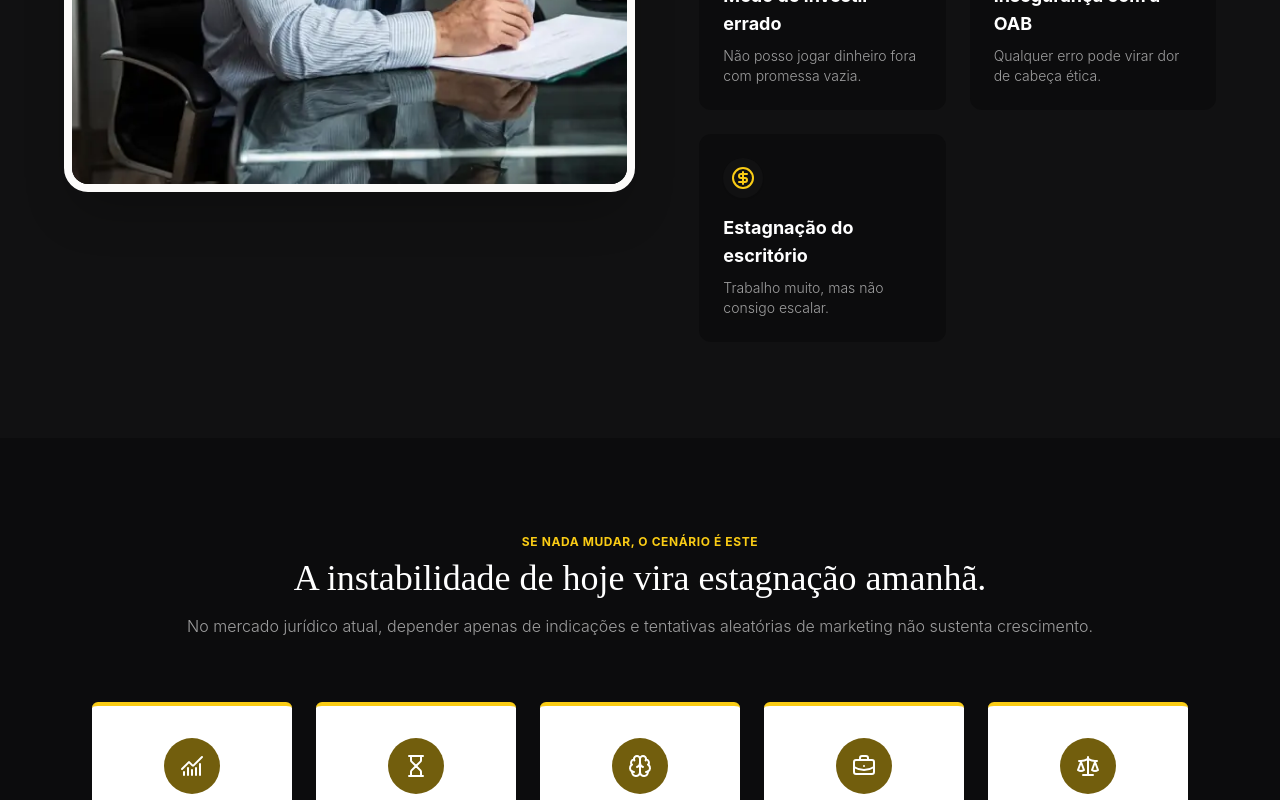
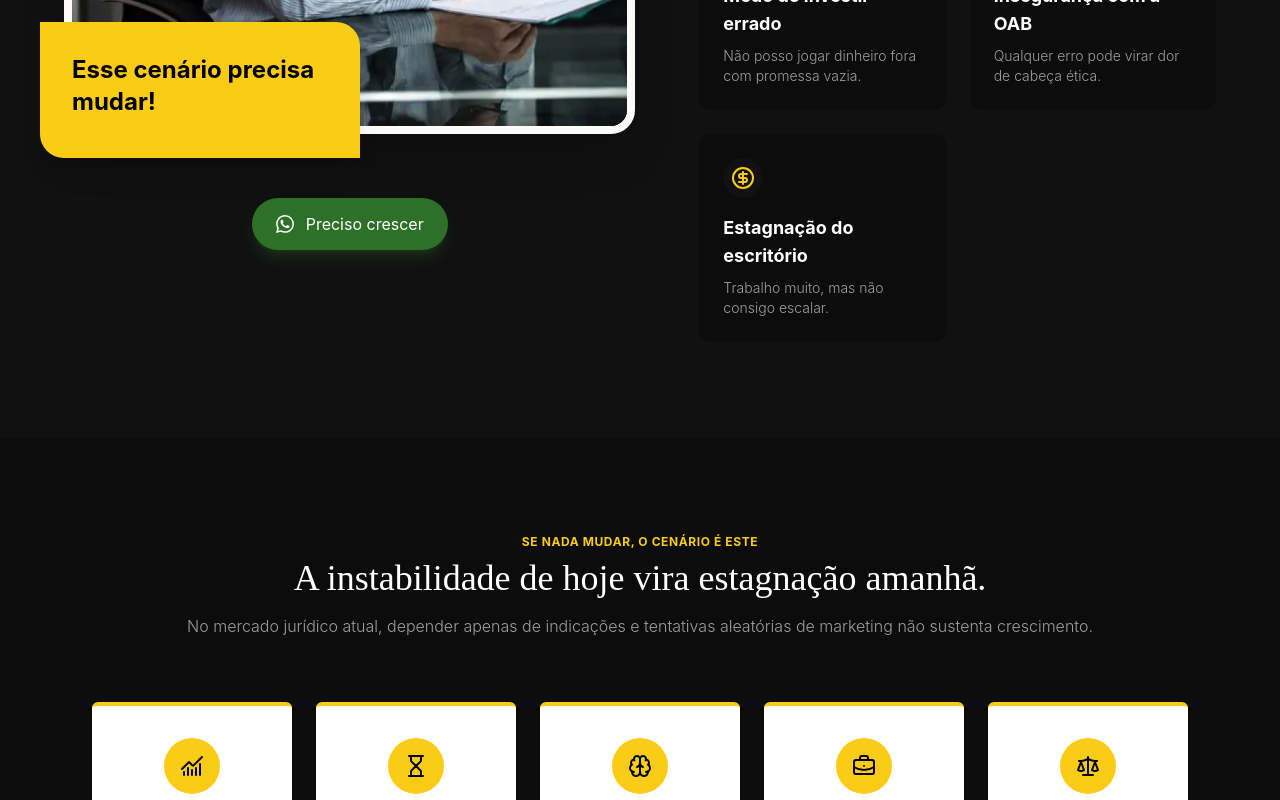
Before and after one commit to Paper-Street-Softwares/LPS-Paper-Street, a React (Vite) app: page / in a window 1280 px wide. Shown: the part 1640-2440 px from the top of the page. Built offline with nearby package versions, Linux system fonts and the light colour scheme.

Commit message:
fix: Copy

```diff
--- a/src/components/sections/Cards.jsx
+++ b/src/components/sections/Cards.jsx
@@ -77,7 +77,7 @@ function Cards({ colorMode }) {
                       className={`h-fit border-t-4 ${borderT} bg-white transition-shadow duration-300 w-[80%] phone3:w-[200px] mx-auto rounded-md`}
                     >
                       <div className="pt-8 px-6 pb-8 h-full flex flex-col">
-                        <div className="w-14 h-14 rounded-full bg-primaryDark text-white flex items-center justify-center mx-auto text-primary mb-6">
+                        <div className="w-14 h-14 rounded-full bg-primaryLight text-black flex items-center justify-center mx-auto text-primary mb-6">
                           {item.icon}
                         </div>
                         <h3 className="text-xl font-secondFont font-bold text-primary text-center">
--- a/src/components/sections/FeaturesNovaTemplate.jsx
+++ b/src/components/sections/FeaturesNovaTemplate.jsx
@@ -127,7 +127,7 @@ function FeaturesNovaTemplate({ colorMode, frasesDestaque, buttons }) {
                 </MotionDivDownToUp>
                 {buttons && (
                   <MotionDivDownToUp>
-                    <div className="flex flex-col gap-4 pt-4 w-fit justify-center items-start desktop1:m-auto">
+                    <div className="flex flex-col gap-4 pt-4 w-fit justify-center m-auto">
                       <ButtonReflexo
                         icon={
                           <svg
--- a/src/content/content.jsx
+++ b/src/content/content.jsx
@@ -308,8 +308,8 @@ const content = {
         'Você trabalha, entrega resultado, tem clientes, mas nunca sabe quando o próximo caso vai entrar.',
       imgFeatures: imgFeatures,
       alt: 'imagem representativa da Seção Serviços',
-      titleMessageFeature: 'A_Definir',
-      subtitleMessageFeature: 'A_Definir',
+      titleMessageFeature: 'Esse cenário precisa mudar!',
+      subtitleMessageFeature: '',
       cards: {
         card1: {
           title: 'Dependência de indicação',
@@ -435,7 +435,7 @@ const content = {
           subtitle: 'A_Definir',
         },
       },
-      ctaButtonText: 'A_Definir',
+      ctaButtonText: 'Preciso crescer',
     },
     cardsSection: {
       miniTag: 'SE NADA MUDAR, O CENÁRIO É ESTE',
--- a/src/pages/Index.jsx
+++ b/src/pages/Index.jsx
@@ -61,9 +61,9 @@ export default function Index() {
           <Suspense fallback={null}>
             <FeaturesNovaTemplate
               colorMode={colorMode}
-              frasesDestaque={false}
+              frasesDestaque={true}
               accordion={false}
-              buttons={false}
+              buttons={true}
             />
             <Cards colorMode={colorMode} />
             <StepsNovoTemplate colorMode={colorMode} />
```
